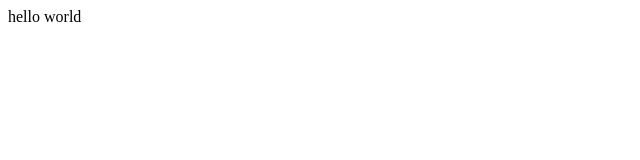
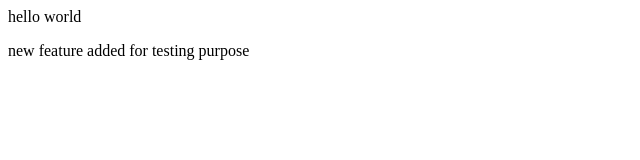
Before and after one commit to praveennaik21/test21, a plain HTML site: page index.html in a window 1280 px wide. Shown: the whole page, without its empty margins (0-640 px from the left). Drawn offline with Linux system fonts and the light colour scheme.

Commit message:
added a new feature in index.html

```diff
--- a/index.html
+++ b/index.html
@@ -1 +1,2 @@
 <p>hello world</p>
+<p>new feature added for testing purpose</p>
```
